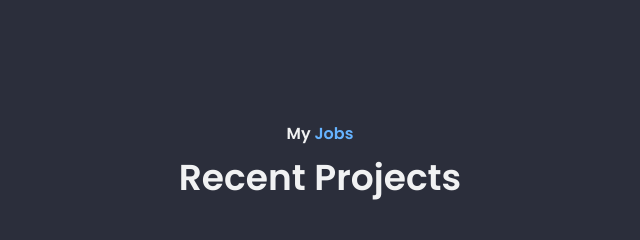
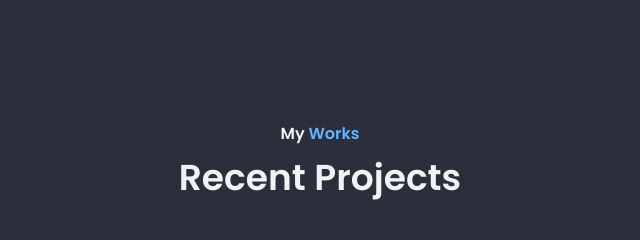
Before and after one commit to TharunA777/portfolio-website, a plain HTML site: page index.html in a window 1280 px wide. Shown: the part 2740-2980 px from the top of the page, 320-960 px from the left. Drawn offline with nearby package versions, Linux system fonts and the light colour scheme.

Commit message:
Update index.html

```diff
--- a/index.html
+++ b/index.html
@@ -281,7 +281,7 @@ libraries of the labor field.
          <!--==================== PROJECTS ====================-->
          <section class="projects section" id="projects">
             <h3 class="section__subtitle">
-               My <span>Jobs</span>
+               My <span>Works</span>
             </h3>
 
             <h2 class="section__title">
```
